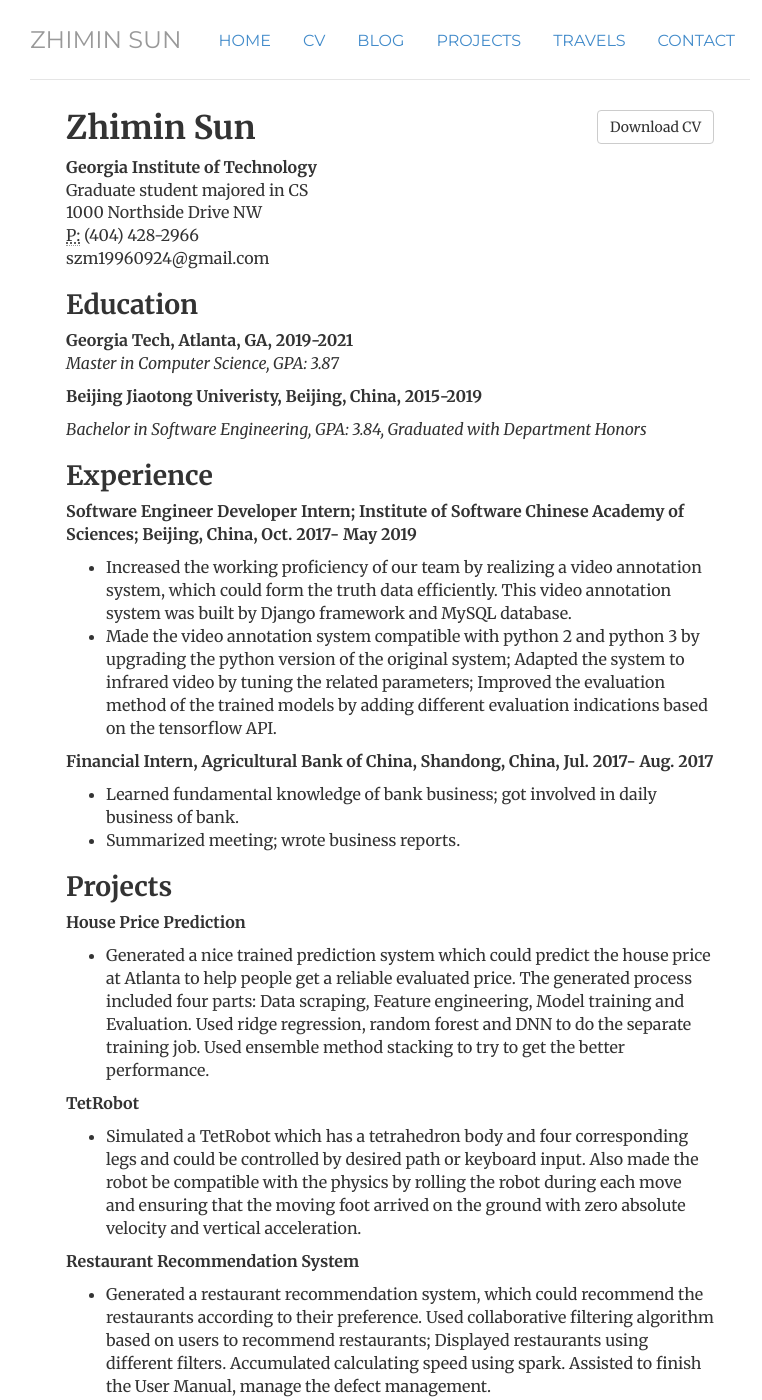
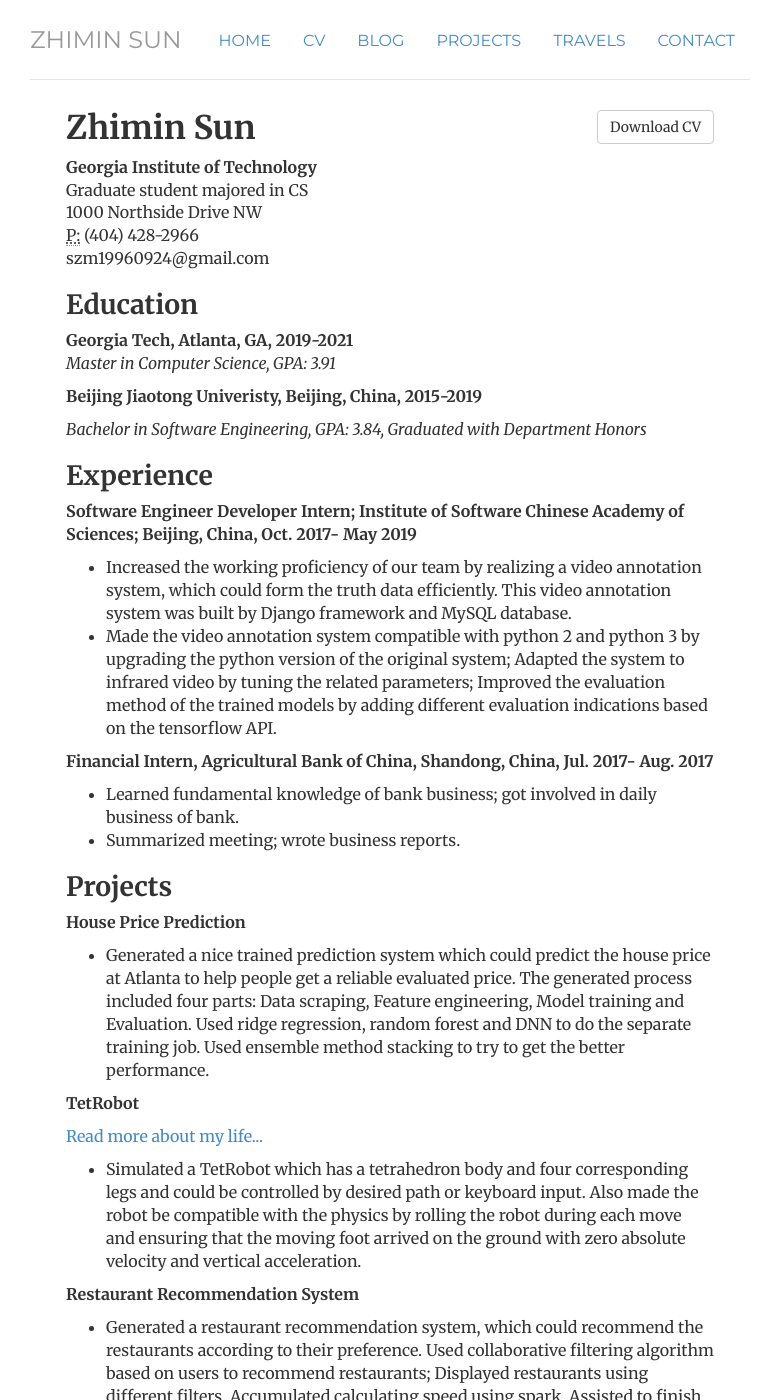
Before and after one commit to Zoe353/Zoe353.github.io, a Jekyll site: the page built from cv/index.html, in a window 1280 px wide and 1400 px high. Shown: the whole window, without its empty margins (250-1012 px from the left). Built offline with Jekyll 4.4.1, drawn with Linux system fonts in a browser that asks for light colours.

```diff
--- a/cv/index.html
+++ b/cv/index.html
@@ -19,7 +19,7 @@
 
 				<h2>Education</h2>
 				<p><strong>Georgia Tech, Atlanta, GA, 2019-2021</strong><br>
-				<em>Master in Computer Science, GPA: 3.87</em> <!-- (PDF)</a> --></p>
+				<em>Master in Computer Science, GPA: 3.91</em> <!-- (PDF)</a> --></p>
 
 				<p><strong>Beijing Jiaotong Univeristy, Beijing, China, 2015-2019</strong></p>
 				<em> Bachelor in Software Engineering, GPA: 3.84, Graduated with Department Honors</em>
@@ -50,6 +50,7 @@
 ensemble method stacking to try to get the better performance.</li>
 				</ul>
 				<p><strong>TetRobot</strong></p>
+	<p><a href="/travels">Read more about my life...</a></p>
 				<ul>
 				<li>Simulated a TetRobot which has a tetrahedron body and four corresponding legs and could be controlled by
 desired path or keyboard input. Also made the robot be compatible with the physics by rolling the robot during each
```
